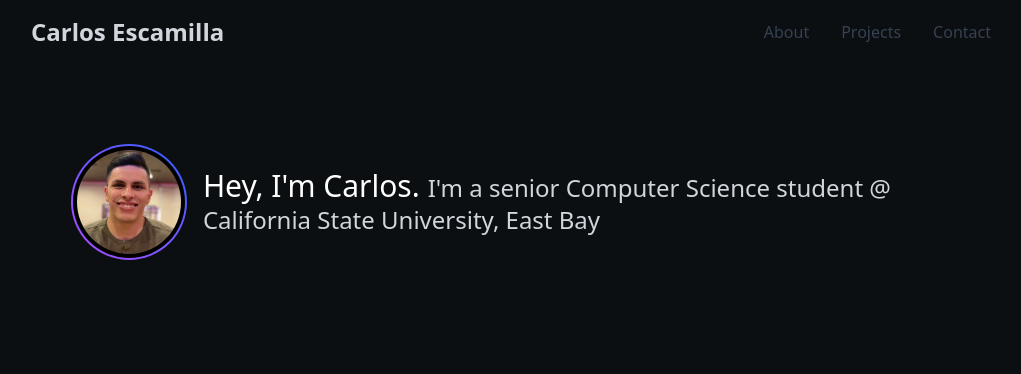
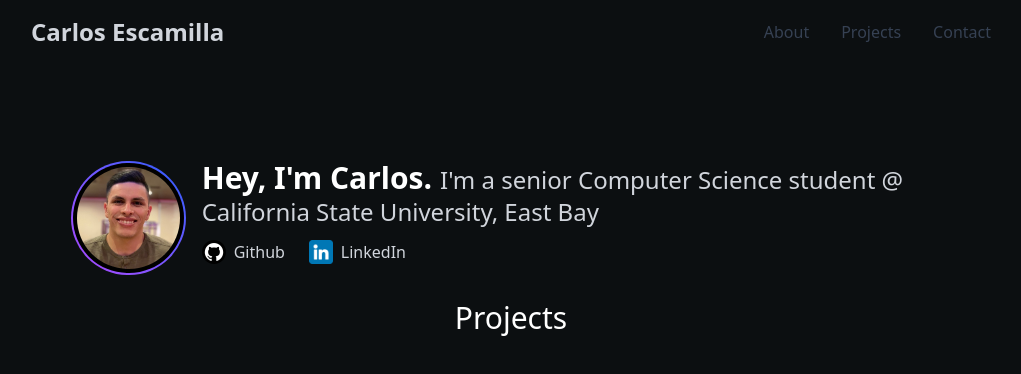
Before and after one commit to carlos-escamilla33/personal-website, a React (Vite) app: page / in a window 1280 px wide. Shown: the top 374 px of the page, without its empty margins (129-1150 px from the left). Built offline with nearby package versions, Linux system fonts and the light colour scheme.

Commit message:
completed Icons component

```diff
--- a/src/App.jsx
+++ b/src/App.jsx
@@ -1,4 +1,4 @@
-import { Header, Navbar } from "./components/index";
+import { Header, Navbar, Projects, Icons } from "./components/index";
 
 function App() {
 
@@ -6,6 +6,7 @@ function App() {
     <>
       <Navbar />
       <Header />
+      <Projects />
     </>
   )
 }
--- a/src/components/Header.jsx
+++ b/src/components/Header.jsx
@@ -1,5 +1,5 @@
-import { Navbar } from "./index";
 import headshot from "../assets/headshot.jpeg";
+import Icons from "./Icons";
 
 const Header = () => {
   return (
@@ -14,12 +14,14 @@ const Header = () => {
         </div>
       </div>
       <div className="p-4">
-        <span className="cursor-pointer text-3xl hover:text-blue-600">
+        <span className="font-bold cursor-pointer text-3xl hover:text-blue-600 transition-colors duration-200">
           Hey, I'm Carlos.
         </span>
         <span className="text-2xl p-2 text-gray-300">
-            I'm a senior Computer Science student @ California State University, East Bay
+          I'm a senior Computer Science student @ California State University,
+          East Bay
         </span>
+        <Icons />
       </div>
     </div>
   );
--- /dev/null
+++ b/src/components/Icons.jsx
@@ -0,0 +1,23 @@
+import github from "../assets/github.png";
+import linkedIn from "../assets/linkedin.png";
+
+const Icons = () => {
+  return (
+    <div className="flex text-gray-300 my-3 px-0 gap-6">
+      <div className="flex gap-2">
+        <img src={github} alt="" className="h-6"/>
+        <a href="https://github.com/carlos-escamilla33?tab=repositories" className="hover:text-white transition-colors duration-200">
+          Github
+        </a>
+      </div>
+      <div className="flex gap-2">
+        <img src={linkedIn} alt="" className="h-6"/>
+        <a href="https://www.linkedin.com/in/carlos-al-escamilla/" className="hover:text-blue-400 transition-colors duration-200">
+          LinkedIn
+        </a>
+      </div>
+    </div>
+  );
+};
+
+export default Icons;
--- /dev/null
+++ b/src/components/Projects.jsx
@@ -0,0 +1,16 @@
+
+const Projects = () => {
+
+    return (
+        <div className="flex justify-center pt-2">
+            <div className="text-3xl">
+                <h3>Projects</h3>
+            </div>
+            <div >
+
+            </div>
+        </div>
+    )
+
+}
+export default Projects;
--- a/src/components/index.js
+++ b/src/components/index.js
@@ -1,3 +1,5 @@
 
 export {default as Navbar} from "./Navbar";
 export {default as Header} from "./Header";
+export {default as Projects} from "./Projects";
+export {default as Icons} from "./Icons";
```
Also changed, not shown: src/assets/github.png (added), src/assets/linkedin.png (added).
